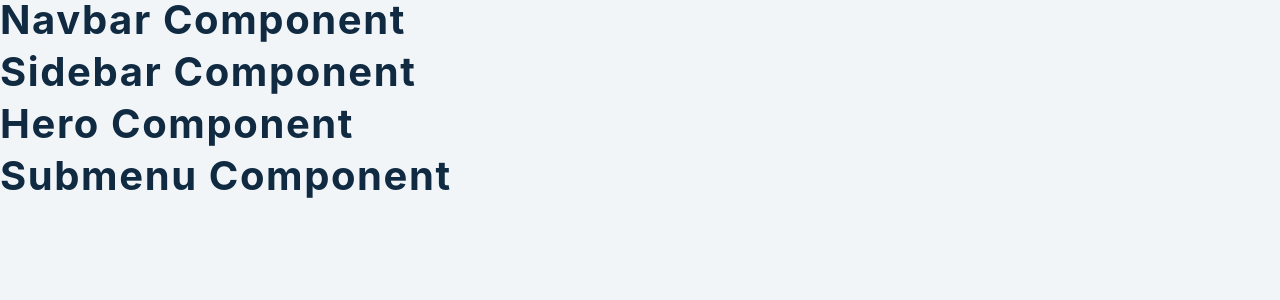
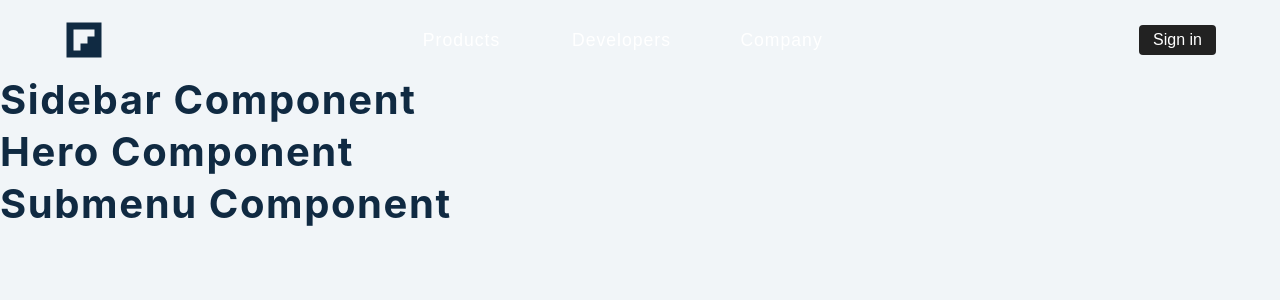
Before and after one commit to HemantKhinchiProjects/react-Header_and_sidebar, a React (Create React App) app: page / in a window 1280 px wide. Shown: the top 300 px of the page. Built offline with nearby package versions, Linux system fonts and the light colour scheme.

Commit message:
3 files modified

```diff
--- a/package.json
+++ b/package.json
@@ -3,8 +3,9 @@
   "version": "0.0.0",
   "private": true,
   "dependencies": {
-    "react": "^18.1.0",
-    "react-dom": "^18.1.0"
+    "react": "18.1.0",
+    "react-dom": "18.1.0",
+    "react-icons": "^4.4.0"
   },
   "scripts": {
     "start": "react-scripts start",
--- a/src/Hero.js
+++ b/src/Hero.js
@@ -1,7 +1,9 @@
 import React from 'react';
 import phoneImg from './images/phone.svg';
-
+import { useGlobalContext } from './context';
 const Hero = () => {
+  const data = useGlobalContext();
+  console.log(data);
   return <h2>hero component</h2>;
 };
 
--- a/src/Navbar.js
+++ b/src/Navbar.js
@@ -1,9 +1,34 @@
 import React from 'react';
 import logo from './images/logo.svg';
-import { FaBars } from 'react-icons/fa';
+import { FaFlipboard, FaBars } from 'react-icons/fa';
+import { useGlobalContext } from './context';
+const Navbar = () => {
+  const { openSidebar, openSubmenu, closeSubmenu } = useGlobalContext();
+  return (
+    <nav className="nav">
+      <div className="nav-center">
+        <div className="nav-header">
+          <FaFlipboard className="nav-logo" size="40" />
 
-const Navbar = () => {
-  return <h2>navbar component</h2>;
+          <button className="btn toggle-btn" onClick={openSidebar}>
+            <FaBars />
+          </button>
+        </div>
+        <ul className="nav-links">
+          <li className="">
+            <button className="link-btn">products</button>
+          </li>
+          <li>
+            <button className="link-btn">developers</button>
+          </li>
+          <li>
+            <button className="link-btn">company</button>
+          </li>
+        </ul>
+        <button className="btn signin-btn">Sign in</button>
+      </div>
+    </nav>
+  );
 };
 
 export default Navbar;
```
